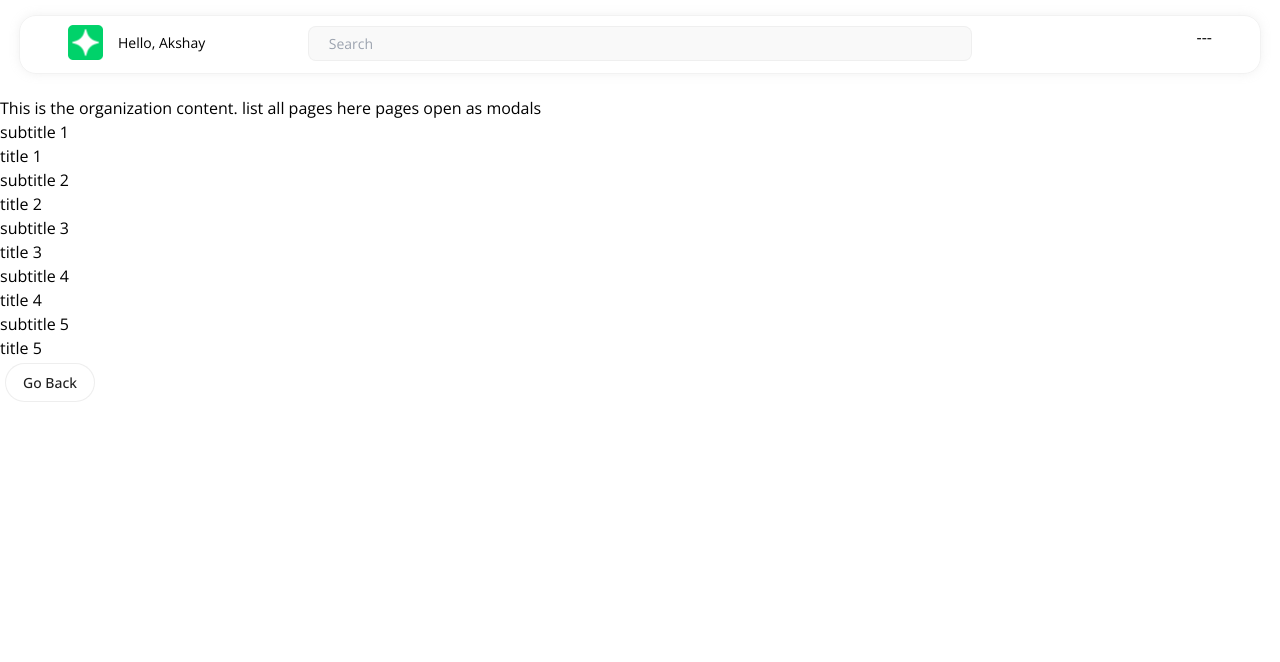
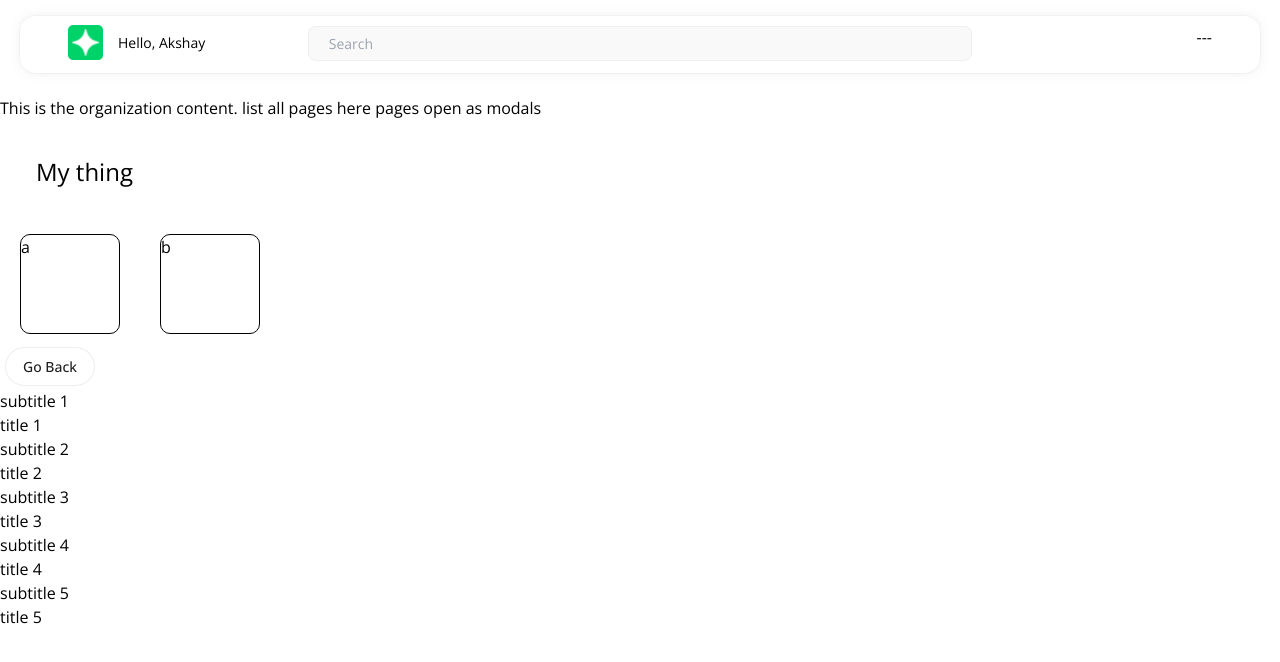
Before and after one commit to akshaykadambatt/hobbies, a Next.js app: page /dashboard/a in a window 1280 px wide. Shown: the top 662 px of the page. Built offline with nearby package versions, Linux system fonts and the light colour scheme; no server answers.

Commit message:
chore. Framer motion demo transitions setup for Organization page

```diff
--- a/app/dashboard/[organizationId]/page.tsx
+++ b/app/dashboard/[organizationId]/page.tsx
@@ -18,6 +18,18 @@ const Dashboard: React.FC = () => {
   return (
     <div className="page">
       This is the organization content. list all pages here pages open as modals
+      <motion.div layoutId="i3">
+      <motion.h1 layoutId="33" className="text-2xl m-9">My thing</motion.h1>
+      <motion.div layoutId="333i" style={{borderRadius:"10px",height:"100px",width:"100px",border:"1.5px solid #000",margin:"10px 20px", display:"inline-block"}}>a</motion.div>
+      <motion.div layoutId="333ii" style={{borderRadius:"10px",height:"100px",width:"100px",border:"1.5px solid #000",margin:"10px 20px", display:"inline-block"}}>b</motion.div>
+
+      <motion.div layoutId="i3i">
+        <Link href="/dashboard" className="button">
+        Go Back
+      </Link>
+      </motion.div>
+
+      </motion.div>
       {items.map((item) => (
         <motion.div
           layoutId={`${item.id}`}
@@ -40,9 +52,7 @@ const Dashboard: React.FC = () => {
           </motion.div>
         )}
       </AnimatePresence>
-      <Link href="/dashboard" className="button">
-        Go Back
-      </Link>
+
     </div>
   );
 };
--- a/app/dashboard/page.tsx
+++ b/app/dashboard/page.tsx
@@ -7,6 +7,7 @@ import Link from "next/link";
 import User from "@/components/User";
 import { useRouter } from 'next/navigation'
 import '@/app/globals.css'
+import { motion } from "framer-motion";
 
 const Dashboard: React.FC = () => {
   const router = useRouter();
@@ -15,8 +16,15 @@ const Dashboard: React.FC = () => {
       This is the dashboard page content.
       <ul>
         <li>list of organizations
+    <motion.div layoutId="i3">
+      <motion.h1 layoutId="33">My thing</motion.h1>
+      <motion.div layoutId="333i" style={{borderRadius:"10px",height:"100px",width:"100px",border:"1.5px solid #000", display:"inline-block"}}>a</motion.div>
+      <motion.div layoutId="333ii" style={{borderRadius:"10px",height:"100px",width:"100px",border:"1.5px solid #000",marginLeft:"-50px", display:"inline-block"}}>b</motion.div>
+      <motion.div layoutId="i3i">
 
       <Link href="/dashboard/a" shallow className="button">Open this Organization</Link>
+      </motion.div>
+    </motion.div>
       <Link href="/dashboard/a" shallow className="button">Menu</Link>
       <Link href="/dashboard/a" shallow className="button red-button">Delete!</Link>
 
```
